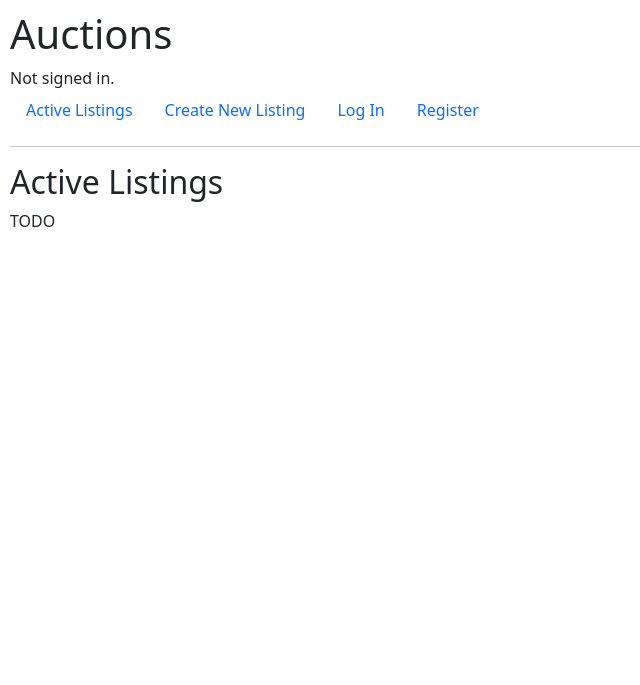
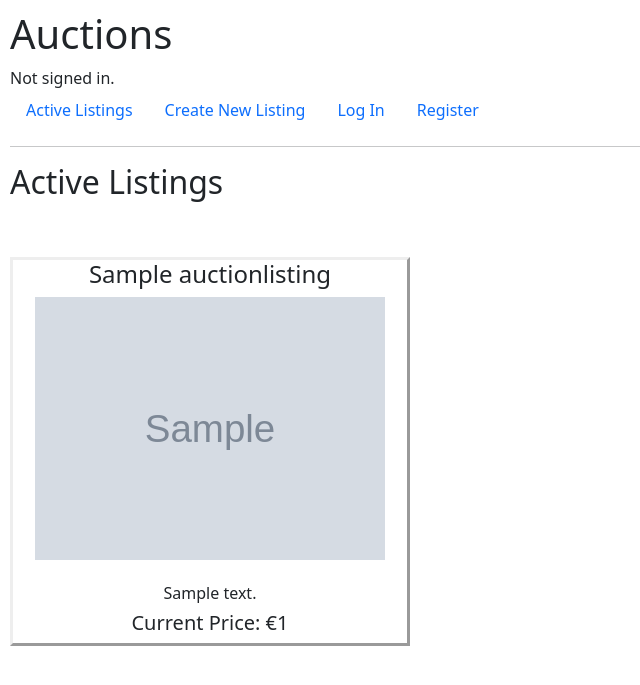
Before and after one commit to minprog-platforms/project-commerce-django-LarsKinkel, a Django app: page / in a window 1280 px wide. Shown: the top 685 px of the page, without its empty margins (0-640 px from the left). Run offline with Django 3.2, Linux system fonts and the light colour scheme; tables that the repository leaves empty hold one stand-in row (values such as "Sample post"); grey boxes marked "Sample" are stand-in pictures.

Commit message:
Procesboek bijgewerkt, active listings op index.html zichtbaar zoals opdracht vraagt, alleen nog zonder links.

```diff
--- a/auctions/models.py
+++ b/auctions/models.py
@@ -12,7 +12,8 @@ class AuctionListing(models.Model):
     maker = models.ForeignKey(User, on_delete=models.CASCADE, related_name="maker")
     # winner = models.ForeignKey(User, on_delete=models.CASCADE, related_name="winner", blank=True)
     category = models.CharField(max_length=64, blank=True)
-    image = models.CharField(max_length=128, blank=True)
+    image = models.CharField(max_length=256, blank=True)
+    activestatus = models.BooleanField(default=True)
 
     def __str__(self):
         return f"{self.title}, {self.description} {self.startbid} {self.maker}"
--- a/auctions/static/auctions/styles.css
+++ b/auctions/static/auctions/styles.css
@@ -1,3 +1,9 @@
 body {
     padding: 10px;
 }
+
+.prev {
+    width: 400px;
+    border: outset;
+    text-align: center;
+}
--- a/auctions/templates/auctions/index.html
+++ b/auctions/templates/auctions/index.html
@@ -1,7 +1,21 @@
 {% extends "auctions/layout.html" %}
 
 {% block body %}
-    <h2>Active Listings</h2>
+    <h2>Active Listings</h2><br><br>
 
-    TODO
+
+    {% for listing in active_listings%}
+
+        <div class="prev">
+            <h4>{{ listing.title }}</h4>
+            <img src=" {{ listing.image }}" alt="(The maker chose to not include an image)" width="350"><br><br>
+            <h6>
+            {{ listing.description}} <br>
+            </h6>
+            <h5>
+            Current Price: €{{ listing.startbid}} <br>
+            </h5>
+        </div>
+        <br>
+    {% endfor %}
 {% endblock %}
--- a/auctions/views.py
+++ b/auctions/views.py
@@ -8,7 +8,10 @@ from .models import User, AuctionListing, AuctionBids, Comments
 
 
 def index(request):
-    return render(request, "auctions/index.html")
+    active_listings = AuctionListing.objects.filter(activestatus=True)
+    return render(request, "auctions/index.html",{
+        "active_listings": active_listings
+        })
 
 
 def login_view(request):
@@ -75,4 +78,5 @@ def createlisting(request):
         newlist = AuctionListing(title = title_, description = description_, startbid = startbid_, image = image_, category = category_, maker = maker_)
         newlist.save()
 
+        return HttpResponseRedirect(reverse(index))
     return render(request, "auctions/createlisting.html")
```
Also changed, not shown: 1 other file.
